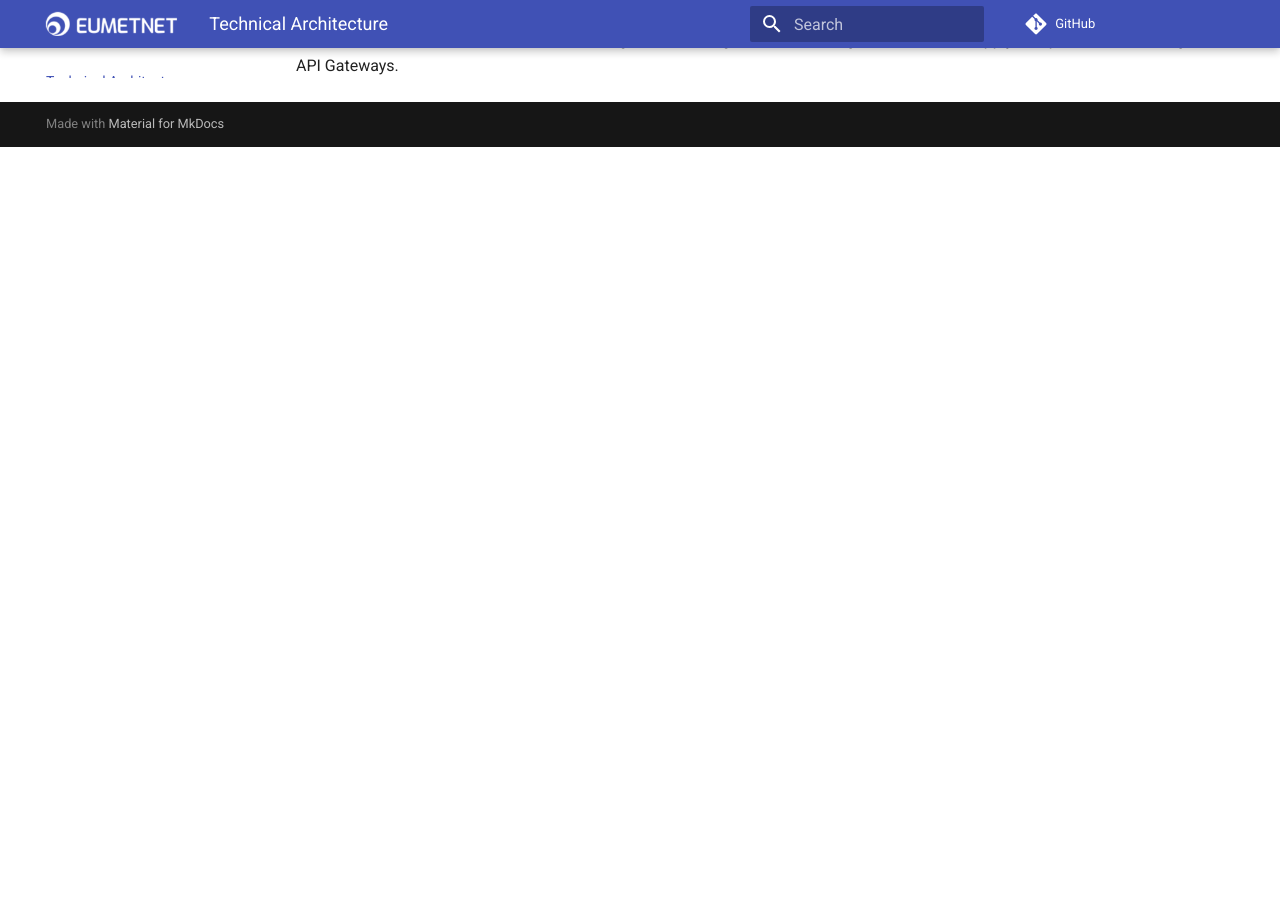
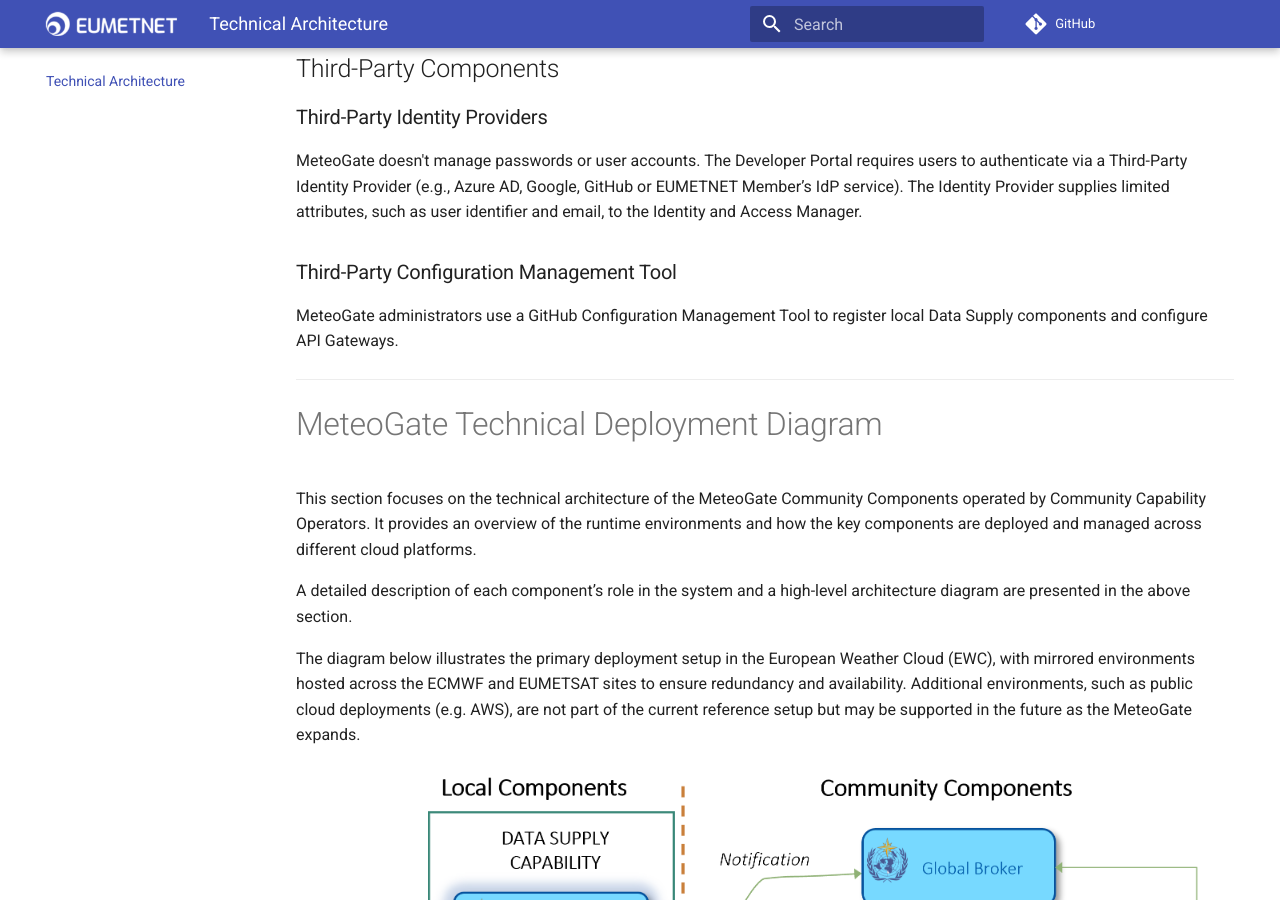
Before and after one commit to EUMETNET/meteogate-documentation, an MkDocs documentation site: the page built from docs/technical-architecture.md, in a window 1280 px wide and 900 px high, scrolled down 3576 px. Built offline with MkDocs 1.6.1 and Material for MkDocs 9.7.7, drawn with Linux system fonts in a browser that asks for light colours; comment, search, counter and statistics services are not loaded; before the commit the page ends 3723 px from its top, so only the background shows below that; some of the changed text lies outside the part shown.

Commit message:
Update technical-architecture.md

```diff
--- a/docs/technical-architecture.md
+++ b/docs/technical-architecture.md
@@ -1,3 +1,14 @@
+# Technical Architecture
+
+This section provides an overview of the technical architecture of the MeteoGate system. It describes the system's key components and explains how they are deployed across cloud environments.
+
+The page covers:
+- A high-level architecture diagram showing the major components and information flows.
+- A brief description of each Community, Local, WMO WIS 2.0, and Third-Party component.
+- Technical deployment diagram, illustrating how the components are deployed and interconnected.
+
+---
+
 # MeteoGate Technical Components
 
 MeteoGate provides technical infrastructure, underpinned by policies, standards, and processes, which enable data to be discovered and accessed in one place. It follows rules set by the WMO and the data owners, letting people share data without changing who owns it.
@@ -73,3 +84,15 @@ MeteoGate doesn't manage passwords or user accounts. The Developer Portal requir
 ### Third-Party Configuration Management Tool
 
 MeteoGate administrators use a GitHub Configuration Management Tool to register local Data Supply components and configure API Gateways.
+
+---
+
+# MeteoGate Technical Deployment Diagram
+
+This section focuses on the technical architecture of the MeteoGate Community Components operated by Community Capability Operators. It provides an overview of the runtime environments and how the key components are deployed and managed across different cloud platforms.
+
+A detailed description of each component’s role in the system and a high-level architecture diagram are presented in the above section.
+
+The diagram below illustrates the primary deployment setup in the European Weather Cloud (EWC), with mirrored environments hosted across the ECMWF and EUMETSAT sites to ensure redundancy and availability. Additional environments, such as public cloud deployments (e.g. AWS), are not part of the current reference setup but may be supported in the future as the MeteoGate expands.
+
+![MeteoGate technical deployment diagram](images/meteogate-technical-components.png)
```
